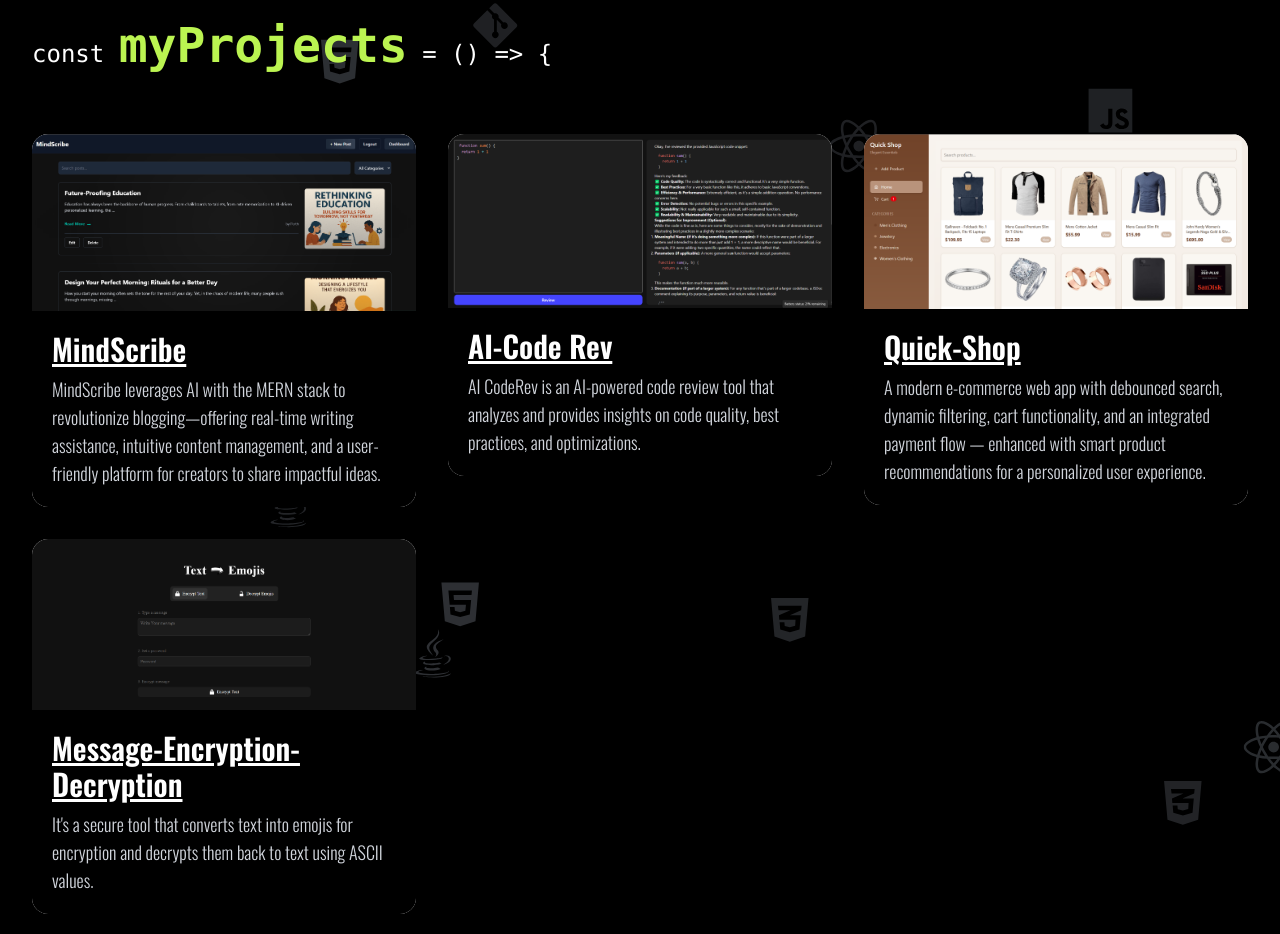
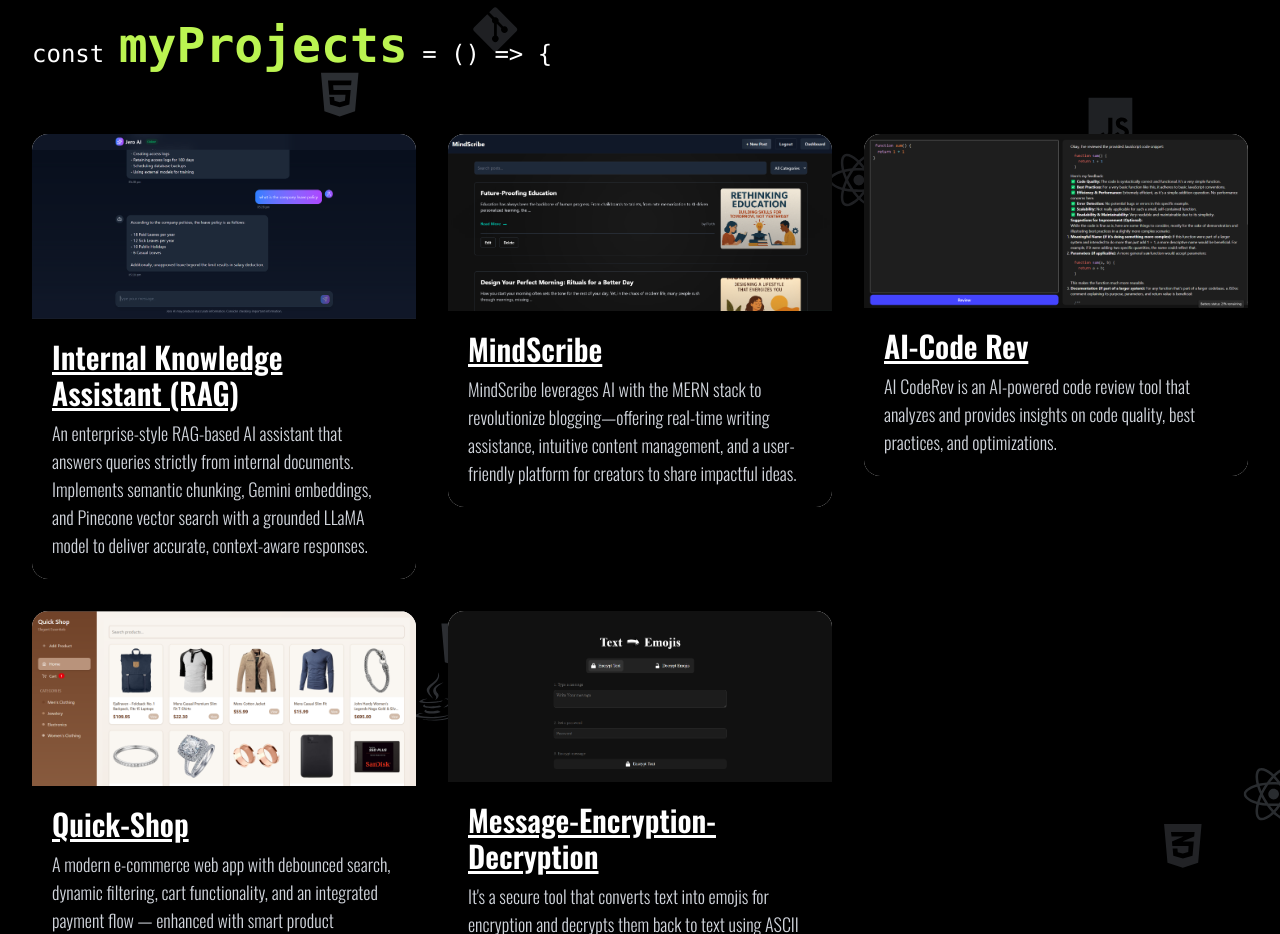
Before and after one commit to Parthsingh14/Portfolio, a React (Vite) app: page / in a window 1280 px wide. Shown: the part 2600-3534 px from the top of the page. Built offline with nearby package versions, Linux system fonts and the light colour scheme.

Commit message:
Added the New project

```diff
--- a/src/constants/index.jsx
+++ b/src/constants/index.jsx
@@ -9,6 +9,7 @@
 import Mindscribe from "../assets/Mindscribe.png";
 import QuickShop from "../assets/QuickShop.png";
 import TexttoEmoji from "../assets/TexttoEmoji.png";
+import RAGProject from "../assets/RAG.png"
 import Quiz from "../assets/Quiz.png"
 
 
@@ -24,7 +25,14 @@
 
 export const PROJECTS = [
   {
-    id: 1,
+  id: 1,
+  title: "Internal Knowledge Assistant (RAG)",
+  description:
+    "An enterprise-style RAG-based AI assistant that answers queries strictly from internal documents. Implements semantic chunking, Gemini embeddings, and Pinecone vector search with a grounded LLaMA model to deliver accurate, context-aware responses.",
+  imgSrc: RAGProject,
+  link: "https://company-internal-chat-bot.vercel.app/",
+},{
+    id: 2,
     title: "MindScribe",
     description:
       "MindScribe leverages AI with the MERN stack to revolutionize blogging—offering real-time writing assistance, intuitive content management, and a user-friendly platform for creators to share impactful ideas.",
@@ -32,7 +40,7 @@
     link: "https://mindscribe-blogify.vercel.app/",
   },
   {
-    id: 2,
+    id: 3,
     title: "AI-Code Rev",
     description:
       "AI CodeRev is an AI-powered code review tool that analyzes and provides insights on code quality, best practices, and optimizations.",
```
Also changed, not shown: src/assets/RAG.png (added).
